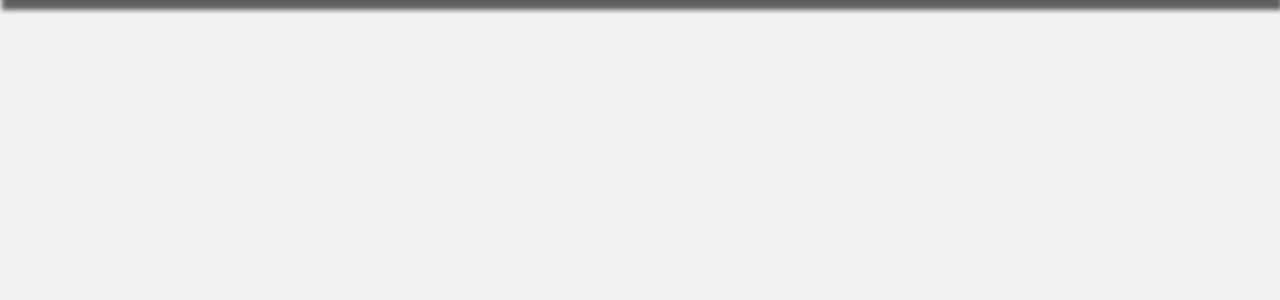
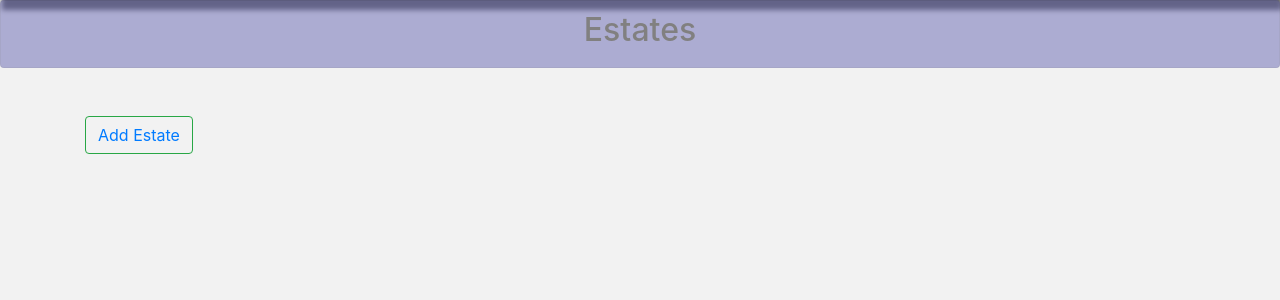
Before and after one commit to Mugo-Ndungu/Neighbourhood, a Django app: page / in a window 1280 px wide. Shown: the part 62-362 px from the top of the page. Run offline with Django 3.2, Linux system fonts and the light colour scheme; some libraries are stand-ins or nearby versions.

Commit message:
Add hood cards

```diff
--- a/neighbourapp/templates/index.html
+++ b/neighbourapp/templates/index.html
@@ -1,5 +1,46 @@
-{% extends 'base.html' %}
+{% extends 'base.html'%}
+{% load bootstrap4 %}
+{% load staticfiles %}
+{{form.media}}
 
 {% block content %}
-{{block.super}}
-{% endblock content %}
+{{ block.super }}
+<!-- <div class="top" style="padding:300px; background-image:url('http://farm4.static.flickr.com/3501/3870026314_a9b365a3e8_b.jpg'); background-size: cover;"> -->
+<div class="card" style="opacity: 0.5;background-color:#6969B3; padding: 10px; color: rgb(19, 17, 17)">
+
+    <h2 class="text-center">Estates </h2>
+
+</div>
+<div class="container">
+
+    <div class="btn btn-outline-success mt-5"> <a href="/create" >Add
+            Estate</a> </div>
+    <div class="row">
+        {% for hood in estate %}
+        <div class="col-md-4">
+            <br>
+            <div class="card border-secondary">
+                <div class="card-body" style="background-color:#6969B3;">
+                    <h4 class="card-title">Hood: {{hood.name }}</h4>
+                    <div class="text-center">
+
+                        <img src="{{hood.image.url}}" id="img" style="height:200px; width: 280px;">
+                    </div>
+                    <h6 class="card-title">Location: {{hood.location | upper}}</h6>
+                    <h5 class="card-title">Occupants: {{hood.occupants | upper}}</h5>
+
+                    <a href="#"><button type="button"
+                            class="btn btn-outline-primary btn-sm">Join</button> </a>
+                    <div class="text-right">
+                        <a href="/profiles/{{hood.user.id}}/{{hood.user.username}}"><em> #hoodby{{hood.user.username }}
+                            </em></a>
+
+                    </div>
+                </div>
+            </div>
+        </div>
+
+        {% endfor %}
+    </div>
+</div>
+{% endblock %}
```
